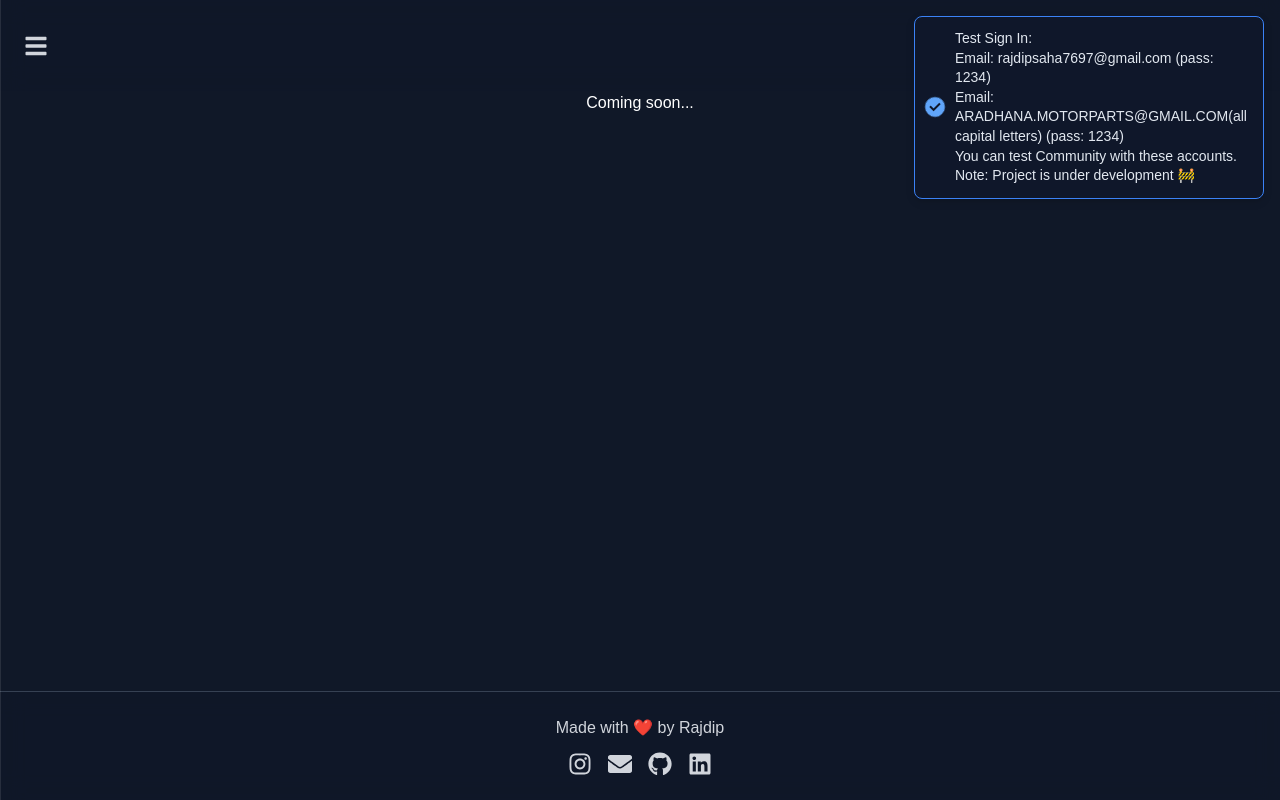
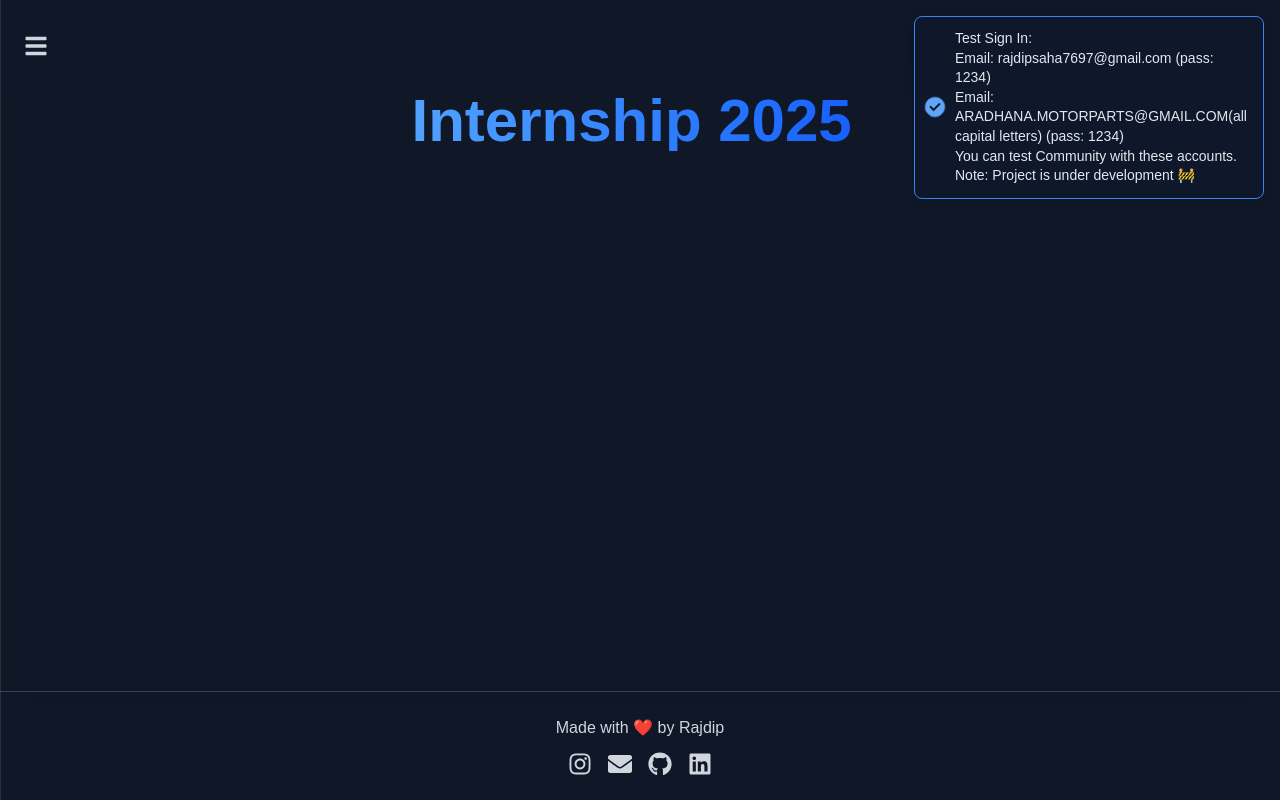
Before and after one commit to rajdipsaha-IIT-KGP/CHE2024, a React app in the folder frontend/: page /internship-blogs in a window 1280 px wide. Built offline with nearby package versions, Linux system fonts and the light colour scheme; the HTML template or start-up script is replaced by a standard one.

Commit message:
adding intern blogs

```diff
--- a/frontend/src/Components/Internship.jsx
+++ b/frontend/src/Components/Internship.jsx
@@ -1,9 +1,20 @@
 import React from 'react'
-
+import { Typewriter } from "react-simple-typewriter";
 const Internship = () => {
   return (
     <div>
-      Coming soon...
+
+       <h1 className="text-5xl md:text-6xl font-extrabold bg-clip-text text-transparent bg-gradient-to-r from-blue-400 to-blue-600">
+                        <Typewriter
+                          words={["Internship 2025"]}
+                          loop={1}
+                          cursor
+                          cursorStyle="|"
+                          typeSpeed={150}
+                          deleteSpeed={80}
+                          delaySpeed={3000}
+                        />
+                      </h1>
 
     </div>
   )
```
